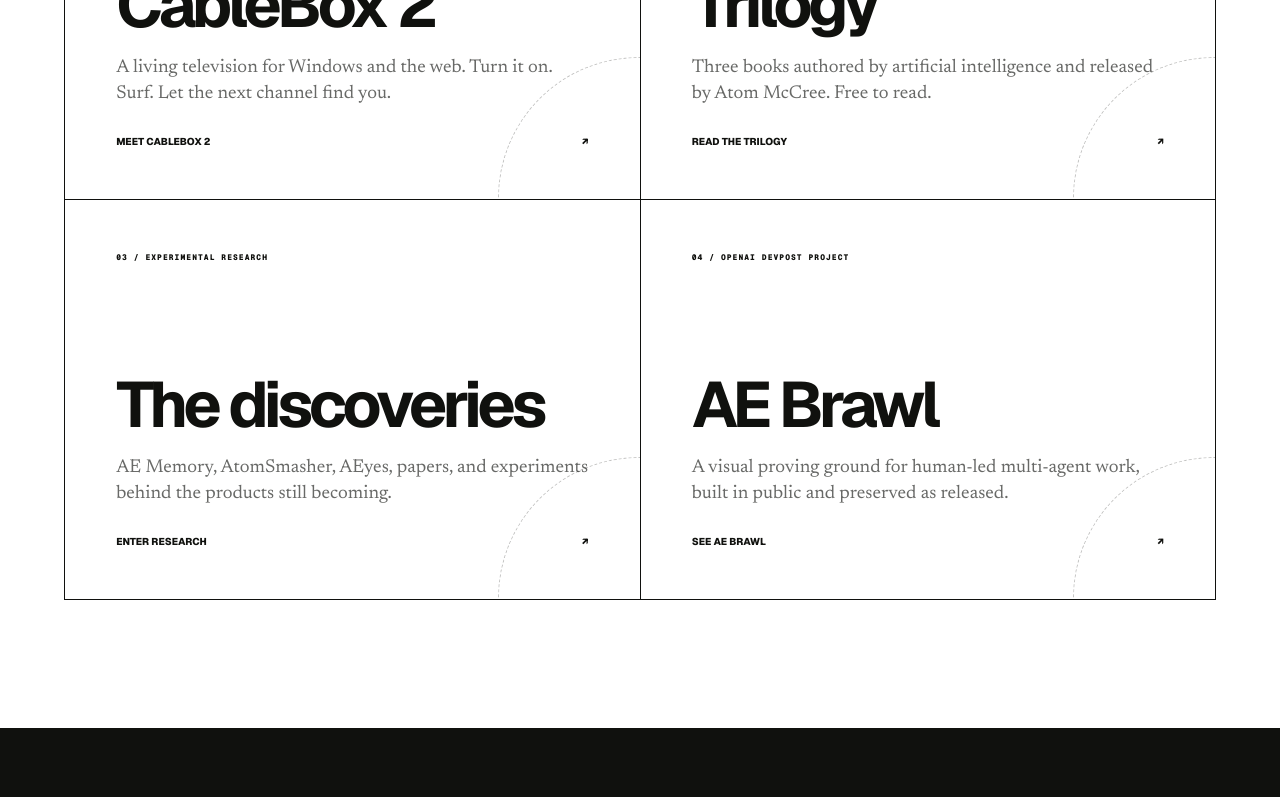
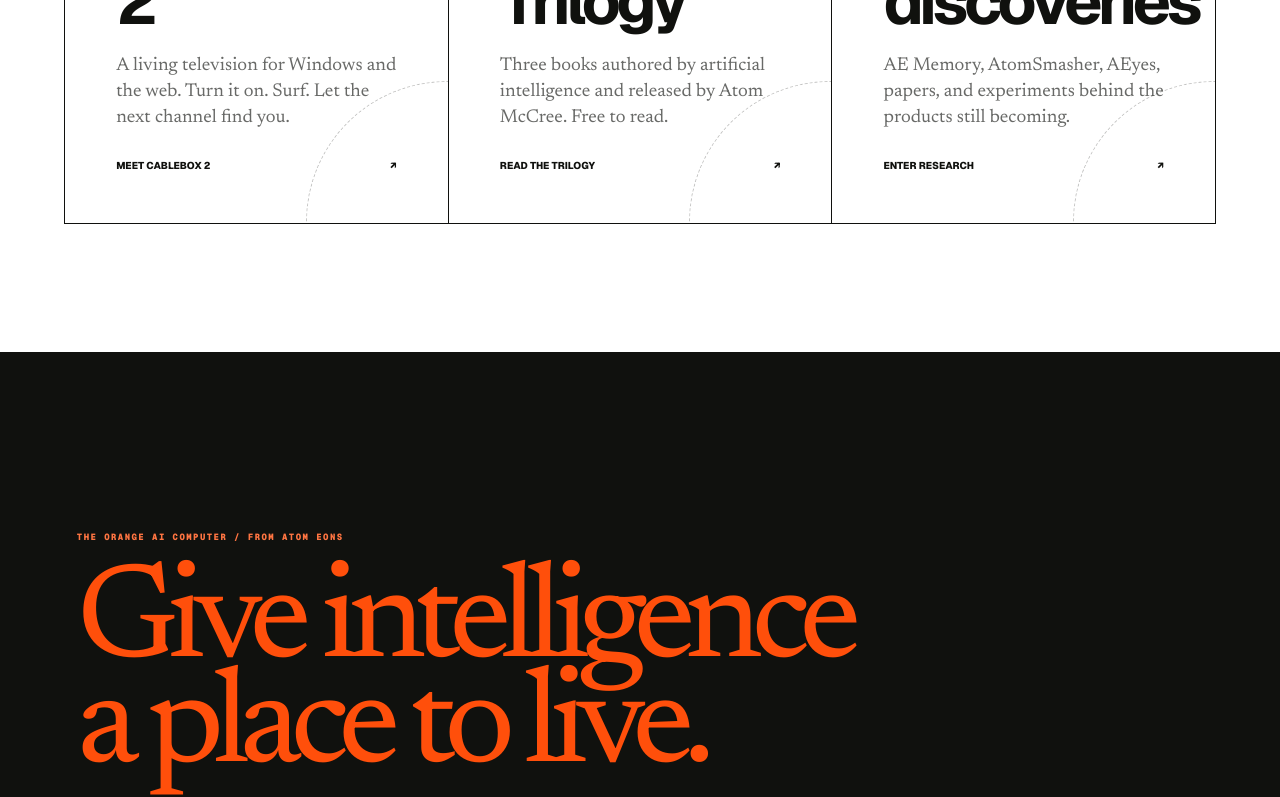
Before and after one commit to Atom-Eons/atomeons-com, a Next.js app: page / in a window 1280 px wide. Shown: the part 7969-8766 px from the top of the page. Built offline with nearby package versions, Linux system fonts and the light colour scheme.

Commit message:
Keep Brawl off the Orange homepage

```diff
--- a/app/orange-home.module.css
+++ b/app/orange-home.module.css
@@ -327,7 +327,7 @@
 .moreSection { padding: clamp(85px,10vw,155px) clamp(22px,5vw,80px); background: #fff; }
 .moreSection header { display: grid; margin-bottom: 66px; grid-template-columns: .4fr 1.6fr; gap: 40px; }
 .moreSection header h2 { margin: 0; font-size: clamp(57px,7.5vw,120px); font-weight: 620; letter-spacing: -.08em; line-height: .82; }
-.moreGrid { display: grid; grid-template-columns: repeat(2,1fr); border-top: 1px solid var(--ink); border-left: 1px solid var(--ink); }
+.moreGrid { display: grid; grid-template-columns: repeat(3,1fr); border-top: 1px solid var(--ink); border-left: 1px solid var(--ink); }
 .moreCard { position: relative; display: flex; min-height: 400px; padding: clamp(28px,4vw,62px); overflow: hidden; flex-direction: column; border-right: 1px solid var(--ink); border-bottom: 1px solid var(--ink); color: var(--ink); text-decoration: none; transition: background 250ms ease, color 250ms ease; }
 .moreCard::after { position: absolute; right: -140px; bottom: -140px; width: 280px; aspect-ratio: 1; border: 1px dashed rgba(16,17,14,.25); border-radius: 50%; content: ""; transition: transform 500ms cubic-bezier(.18,.82,.2,1); }
 .moreCard:hover { background: var(--orange); }
--- a/app/page.tsx
+++ b/app/page.tsx
@@ -58,13 +58,6 @@
     copy: "AE Memory, AtomSmasher, AEyes, papers, and experiments behind the products still becoming.",
     href: "/research",
     action: "Enter research",
-  },
-  {
-    eyebrow: "OPENAI DEVPOST PROJECT",
-    title: "AE Brawl",
-    copy: "A visual proving ground for human-led multi-agent work, built in public and preserved as released.",
-    href: "/brawl",
-    action: "See AE Brawl",
   },
 ];
 
```
